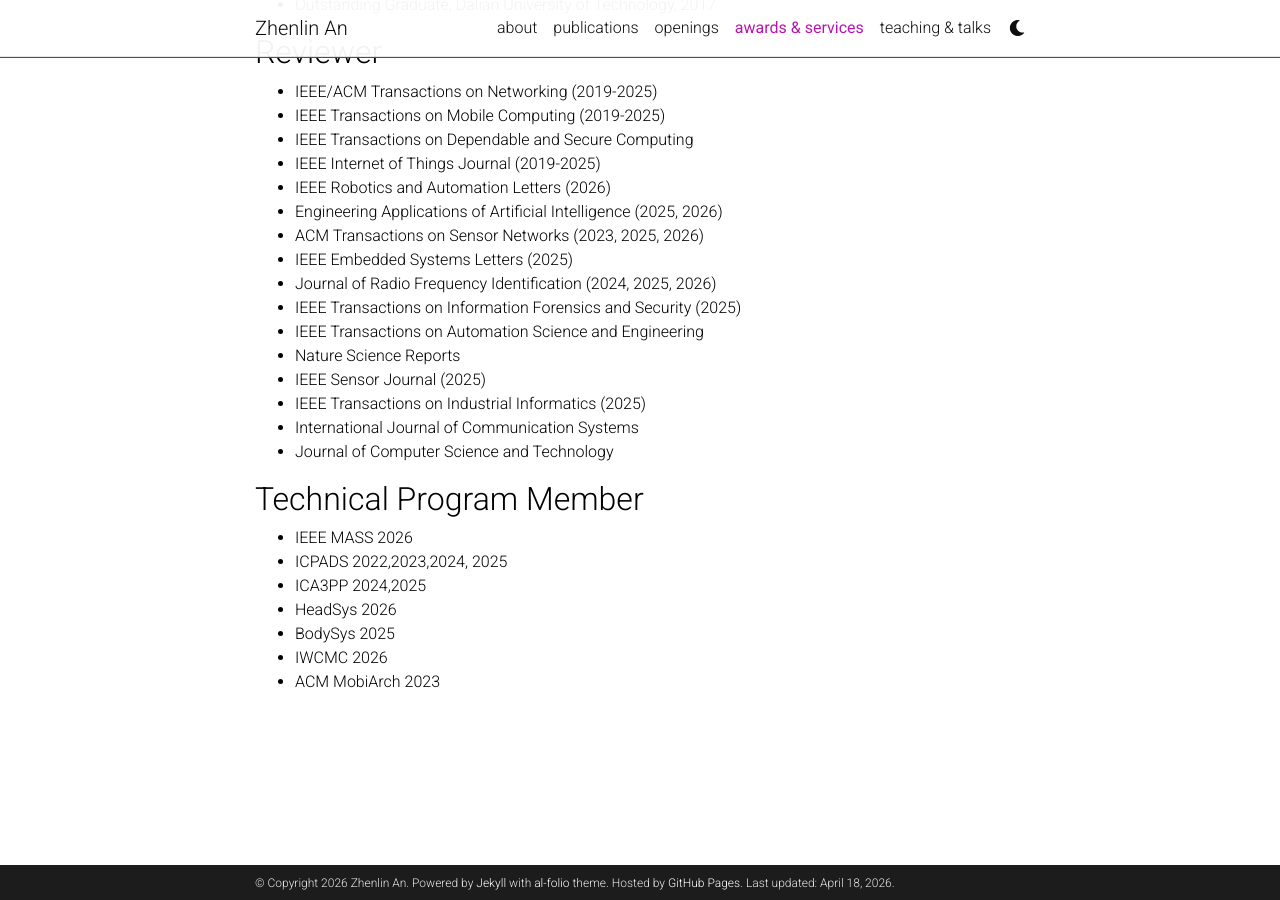
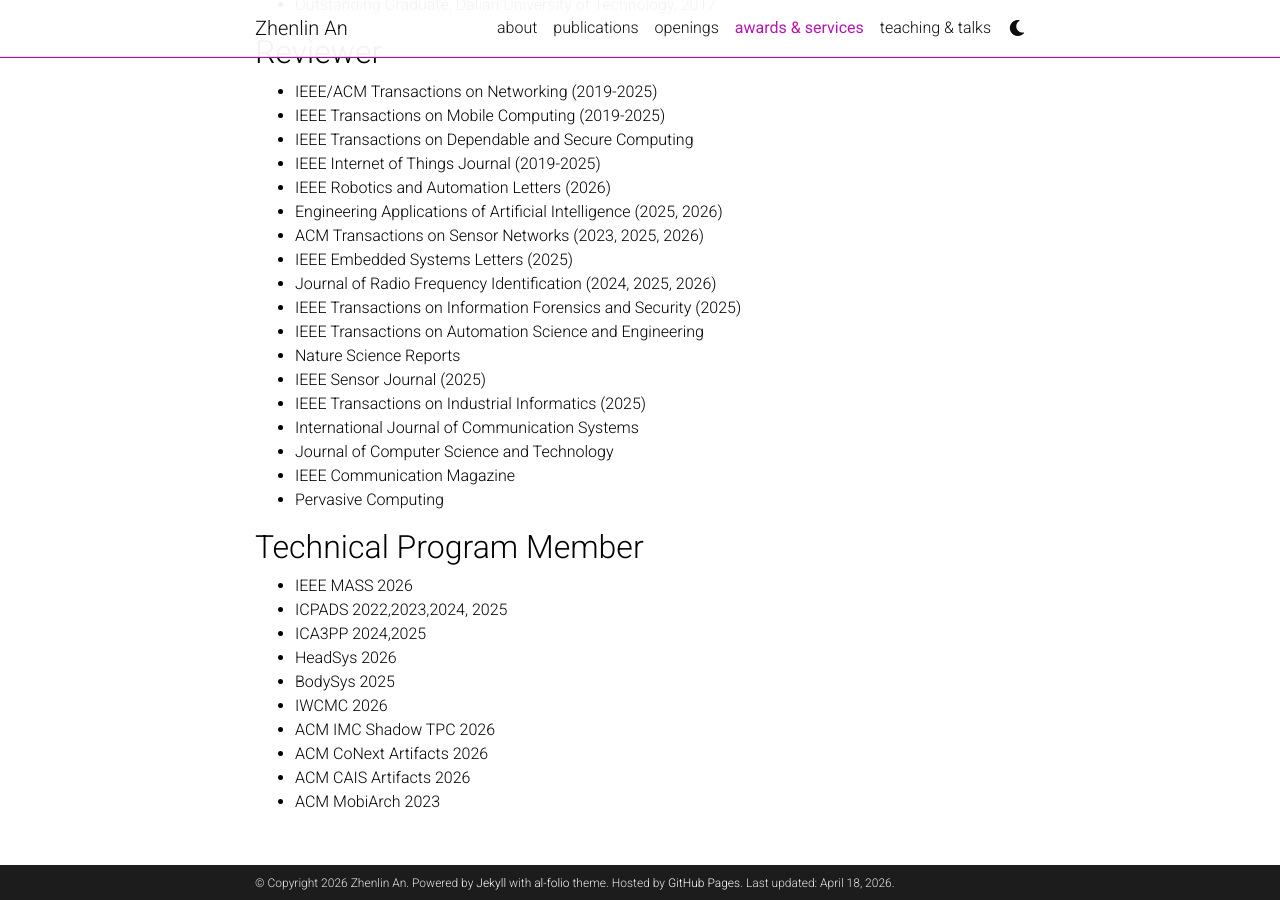
Before and after one commit to Anplus/anplus.github.io, a Jekyll site: the page built from _pages/services.md, in a window 1280 px wide and 900 px high, scrolled down 531 px. Built offline with Jekyll 4.4.1, drawn with Linux system fonts in a browser that asks for light colours; comment, search, counter and statistics services are not loaded; a style sheet for code colours, icons or effects is not loaded.

Commit message:
Update services.md with new entries
Added new publications and technical program memberships.

```diff
--- a/_pages/services.md
+++ b/_pages/services.md
@@ -38,6 +38,8 @@
 - IEEE Transactions on Industrial Informatics (2025)
 - International Journal of Communication Systems
 - Journal of Computer Science and Technology
+- IEEE Communication Magazine
+- Pervasive Computing
 
 
 ## Technical Program Member
@@ -47,4 +49,7 @@
 - HeadSys 2026
 - BodySys 2025
 - IWCMC 2026
+- ACM IMC Shadow TPC 2026
+- ACM CoNext Artifacts 2026
+- ACM CAIS Artifacts 2026
 - ACM MobiArch 2023
```
